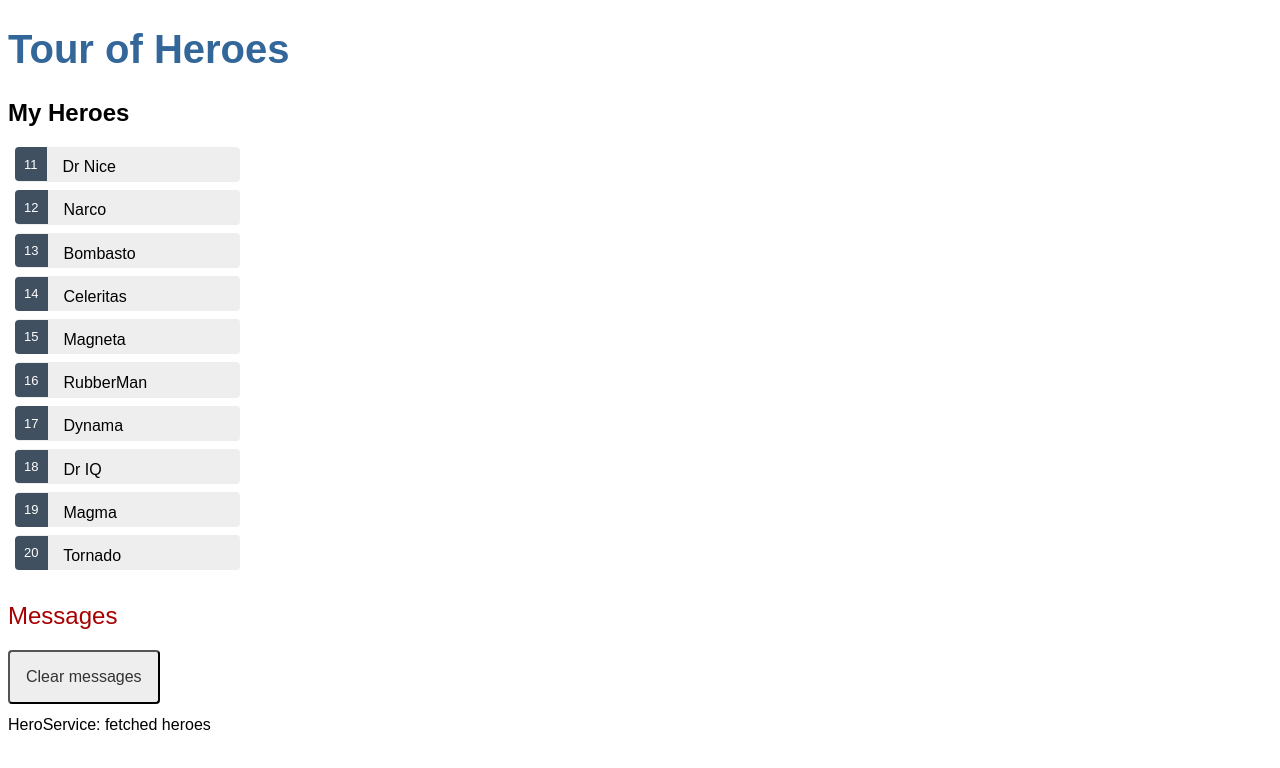
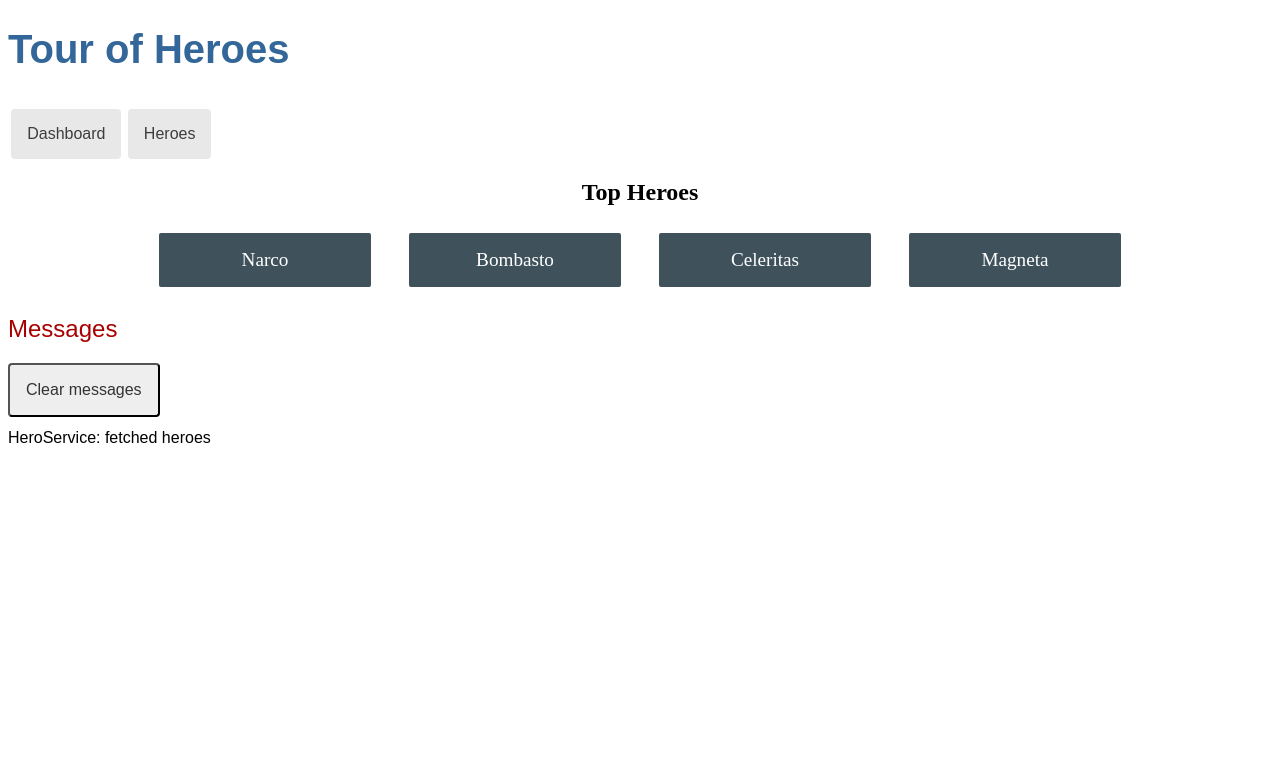
Before and after one commit to yurysiruts/Tour-of-heroes, an Angular app: page /dashboard in a window 1280 px wide. Shown: the top 768 px of the page. Built offline with nearby package versions, Linux system fonts and the light colour scheme.

Commit message:
5th commit

```diff
--- a/src/app/app.component.html
+++ b/src/app/app.component.html
@@ -1,3 +1,7 @@
 <h1>{{ title }}</h1>
-<app-heroes></app-heroes>
+<nav>
+  <a routerLink="/dashboard">Dashboard</a>
+  <a routerLink="/heroes">Heroes</a>
+</nav>
+<router-outlet></router-outlet>
 <app-messages></app-messages>
--- a/src/app/app.component.scss
+++ b/src/app/app.component.scss
@@ -20,3 +20,22 @@
 * {
   font-family: Arial, Helvetica, sans-serif;
 }
+// Link
+nav a {
+  padding: 1rem;
+  margin: 0 0.2rem;
+  text-decoration: none;
+  margin-top: 10px;
+  display: inline-block;
+  background-color: #e8e8e8;
+  color: #3d3d3d;
+  border-radius: 4px;
+}
+
+nav a:hover {
+  color: white;
+  background-color: #42545C;
+}
+nav a.active {
+  background-color: black;
+}
--- a/src/app/app.module.ts
+++ b/src/app/app.module.ts
@@ -7,13 +7,15 @@
 import { HeroDetailComponent } from './hero-detail/hero-detail.component';
 import { MessagesComponent } from './messages/messages.component';
 import { AppRoutingModule } from './app-routing.module';
+import { DashboardComponent } from './dashboard/dashboard.component';
 
 @NgModule({
   declarations: [
     AppComponent,
     HeroesComponent,
     HeroDetailComponent,
-    MessagesComponent
+    MessagesComponent,
+    DashboardComponent
   ],
   imports: [
     BrowserModule,
--- /dev/null
+++ b/src/app/dashboard/dashboard.component.html
@@ -0,0 +1,6 @@
+<h2>Top Heroes</h2>
+<div class="heroes-menu">
+  <a *ngFor="let hero of heroesList" routerLink="/detail/{{hero.id}}">
+    {{hero.name}}
+  </a>
+</div>
--- /dev/null
+++ b/src/app/dashboard/dashboard.component.scss
@@ -0,0 +1,51 @@
+/* DashboardComponent's private CSS styles */
+
+h2 {
+  text-align: center;
+}
+
+.heroes-menu {
+  padding: 0;
+  margin: auto;
+  max-width: 1000px;
+
+  /* flexbox */
+  display: flex;
+  flex-direction: row;
+  flex-wrap: wrap;
+  justify-content: space-around;
+  align-content: flex-start;
+  align-items: flex-start;
+}
+
+a {
+  background-color: #3f525c;
+  border-radius: 2px;
+  padding: 1rem;
+  font-size: 1.2rem;
+  text-decoration: none;
+  display: inline-block;
+  color: #fff;
+  text-align: center;
+  width: 100%;
+  min-width: 70px;
+  margin: .5rem auto;
+  box-sizing: border-box;
+  cursor: pointer;
+
+  /* flexbox */
+  order: 0;
+  flex: 0 1 auto;
+  align-self: auto;
+}
+
+@media (min-width: 600px) {
+  a {
+    width: 18%;
+    box-sizing: content-box;
+  }
+}
+
+a:hover {
+  background-color: #000;
+}
--- /dev/null
+++ b/src/app/dashboard/dashboard.component.ts
@@ -0,0 +1,23 @@
+import { Component, OnInit } from '@angular/core';
+import { HeroService } from '../hero.service';
+import { Hero } from '../hero';
+
+@Component({
+  selector: 'app-dashboard',
+  templateUrl: './dashboard.component.html',
+  styleUrls: ['./dashboard.component.scss']
+})
+export class DashboardComponent implements OnInit {
+
+  heroesList: Hero[] = [];
+
+  constructor(private heroService: HeroService) { }
+
+  ngOnInit(): void {
+    this.getHeroes();
+  }
+
+  getHeroes(): void {
+    this.heroService.getHeroes().subscribe(heroes => this.heroesList = heroes.slice(1,5));
+  }
+}
--- a/src/app/heroes/heroes.component.html
+++ b/src/app/heroes/heroes.component.html
@@ -1,7 +1,7 @@
-<h2>My Heroes</h2>
 <ul class="heroes">
-  <li *ngFor="let hero of heroesS" (click)="onSelect(hero)" [class.selected]="hero === selectedHero">
-    <span class="badge">{{ hero.id }}</span> {{ hero.name }}
+  <li *ngFor="let hero of heroesS">
+    <a routerLink="/detail/{{hero.id}}">
+      <span class="badge">{{hero.id}}</span> {{hero.name}}
+    </a>
   </li>
 </ul>
-<app-hero-detail [hero]="selectedHero"></app-hero-detail>
--- a/src/app/heroes/heroes.component.scss
+++ b/src/app/heroes/heroes.component.scss
@@ -6,32 +6,36 @@
   width: 15em;
 }
 .heroes li {
+  position: relative;
   cursor: pointer;
-  position: relative;
-  left: 0;
+}
+
+.heroes li:hover {
+  left: .1em;
+}
+
+.heroes a {
+  color: #333;
+  text-decoration: none;
   background-color: #EEE;
   margin: .5em;
   padding: .3em 0;
   height: 1.6em;
   border-radius: 4px;
+  display: block;
+  width: 100%;
 }
-.heroes li:hover {
+
+.heroes a:hover {
   color: #2c3a41;
   background-color: #e6e6e6;
-  left: .1em;
 }
-.heroes li.selected {
-  background-color: black;
-  color: white;
+
+.heroes a:active {
+  background-color: #525252;
+  color: #fafafa;
 }
-.heroes li.selected:hover {
-  background-color: #505050;
-  color: white;
-}
-.heroes li.selected:active {
-  background-color: rgb(70, 70, 70);
-  color: white;
-}
+
 .heroes .badge {
   display: inline-block;
   font-size: small;
@@ -43,10 +47,8 @@
   left: -1px;
   top: -4px;
   height: 1.8em;
+  min-width: 16px;
+  text-align: right;
   margin-right: .8em;
   border-radius: 4px 0 0 4px;
 }
-
-input {
-  padding: .5rem;
-}
--- a/src/app/heroes/heroes.component.ts
+++ b/src/app/heroes/heroes.component.ts
@@ -11,7 +11,7 @@
 })
 export class HeroesComponent implements OnInit {
 
-  selectedHero?: Hero;
+  // selectedHero?: Hero;
 
   heroesS: Hero[] = [];
 
@@ -21,10 +21,10 @@
     this.getHeroes();
   }
 
-  onSelect(hero: Hero): void {
-    this.selectedHero = hero;
-    this.messageService.add(`HeroesComponent: Selected hero id=${hero.id}`);
-  }
+  // onSelect(hero: Hero): void {
+  //   this.selectedHero = hero;
+  //   this.messageService.add(`HeroesComponent: Selected hero id=${hero.id}`);
+  // }
 
   getHeroes(): void {
     this.heroService.getHeroes()
```
Also changed, not shown: src/app/app-routing.module.ts (+13 -4 lines).
